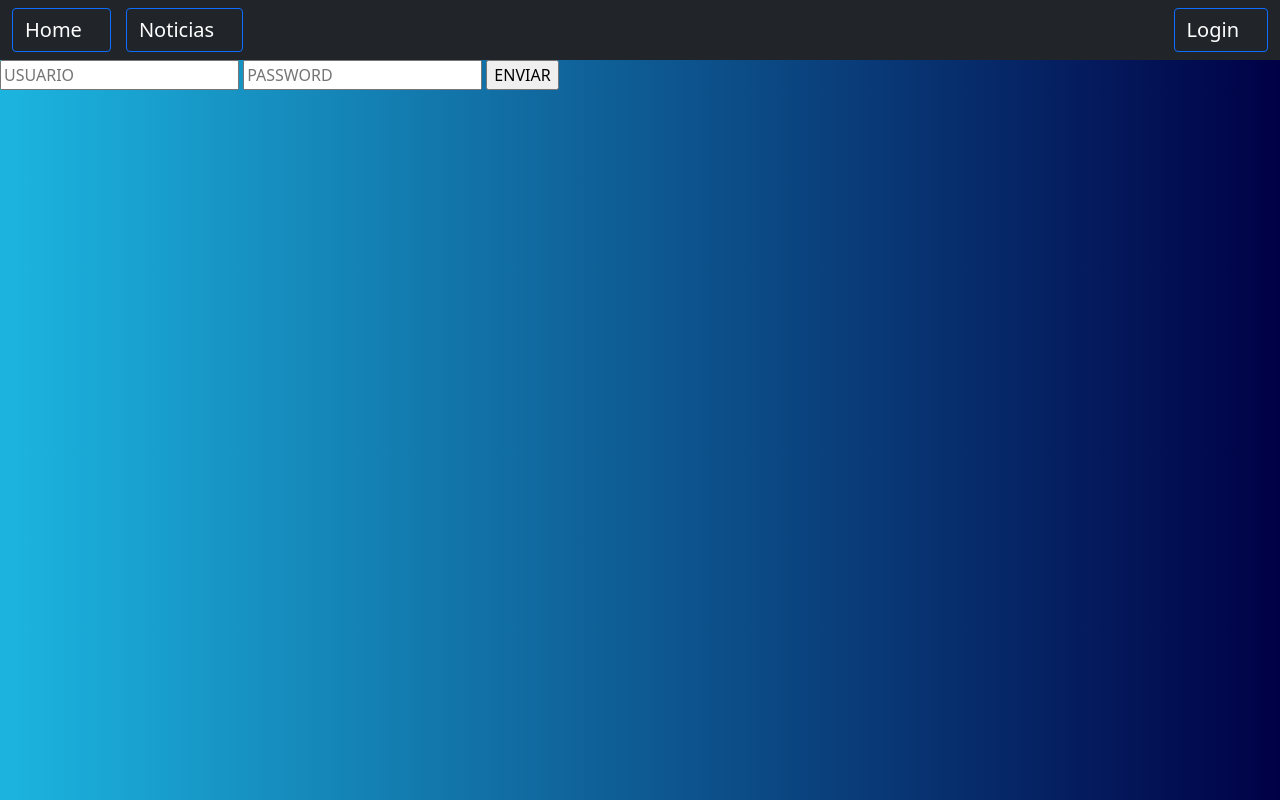
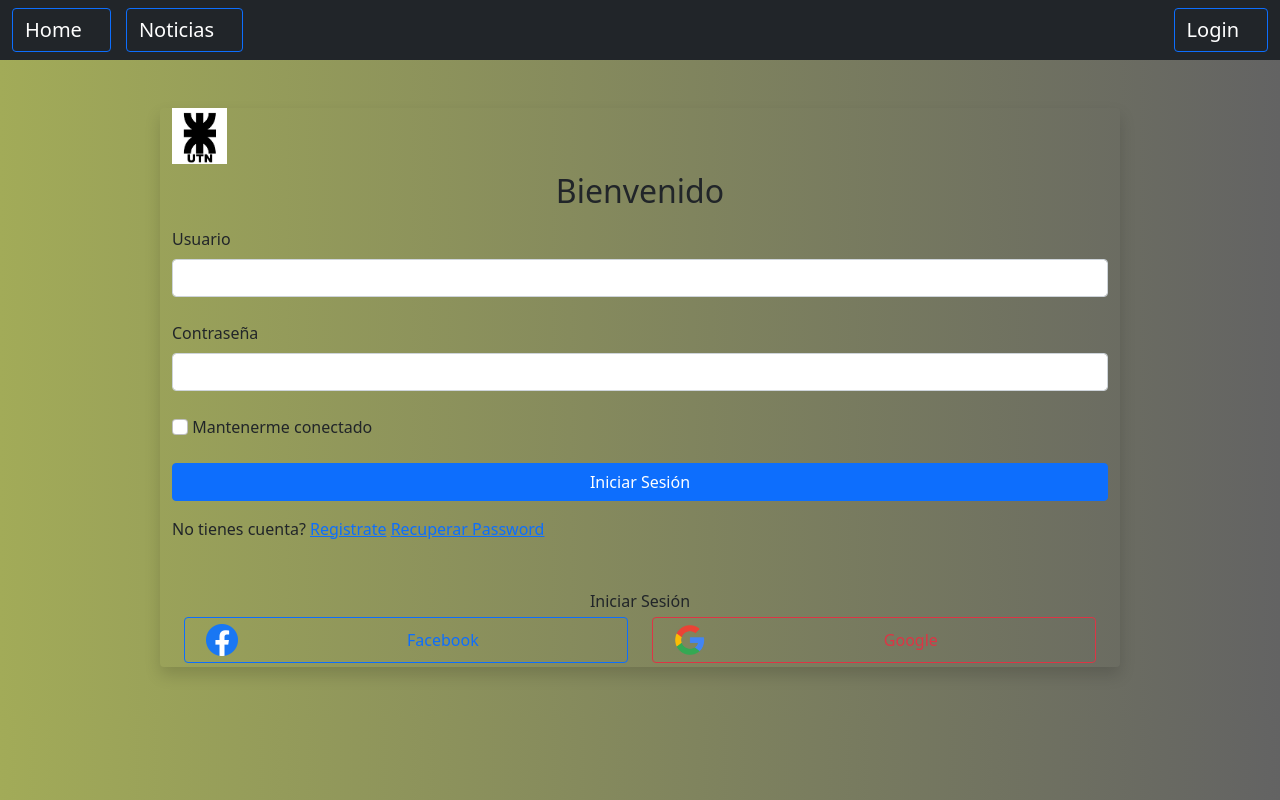
Before and after one commit to Rodrigoocordoba/Proyectoinfo, a Django app: page /login/ in a window 1280 px wide. Run offline with Django 3.2, Linux system fonts and the light colour scheme.

Commit message:
Haciendo visual del login

```diff
--- a/static/css/main.css
+++ b/static/css/main.css
@@ -1,7 +1,11 @@
+.bg{
+    background-position:center center;
+        }
+
 body{
-    background: #000046;  /* fallback for old browsers */
-    background: -webkit-linear-gradient(to right, #1CB5E0, #000046);  /* Chrome 10-25, Safari 5.1-6 */
-    background: linear-gradient(to right, #1CB5E0, #000046); /* W3C, IE 10+/ Edge, Firefox 16+, Chrome 26+, Opera 12+, Safari 7+ */
+    background: #636363;  /* fallback for old browsers */
+    background: -webkit-linear-gradient(to right, #a2ab58, #636363);  /* Chrome 10-25, Safari 5.1-6 */
+    background: linear-gradient(to right, #a2ab58, #636363); /* W3C, IE 10+/ Edge, Firefox 16+, Chrome 26+, Opera 12+, Safari 7+ */
 
 }
 
@@ -13,7 +17,7 @@ h1{
     margin: 20px;
     border-radius: 6px;
     overflow:hidden;
-    background:#fff;
+    background:rgb(0, 128, 128);
     box-shadow: 0 1 10px rgba(0,0,0,0.2);
     cursor: default;
     transition: all 400ms ease;
--- a/templates/usuarios/login.html
+++ b/templates/usuarios/login.html
@@ -1,13 +1,71 @@
 {% extends 'base.html' %}
+{% load static %}
 
 {% block contenido %}
-    <!--El metodo post lo que hace es enviar informacion oculta, a diferencia que viaje por url esta es secreta la informacion-->
-    <form method="POST"> {%csrf_token%}
-        {{form.errors}}
-        <!--esta es una variable por defecto que me muestra si es incorrecto el login-->
-        <input type="text" name="username" placeholder="USUARIO">
-        <input type = "password" name="password" placeholder="PASSWORD">
 
-        <input type = "submit" name="" value="ENVIAR">
-    </form>
-{% endblock %}
+    <div class="container w-75 mt-5 rounded shadow">
+
+                    <img src="{% static 'img/logo.png'%}" width="55px">
+                <h2 class=" text-center py-2">Bienvenido</h2>
+            <form method="POST"> {%csrf_token%}
+                {{form.errors}}
+                <form action="#">
+                    <div class="mb-4">
+                        <label for="email" class="form-label">Usuario</label>
+                        <input type="text" name = "username" class = "form-control">
+                    </div>
+                    <div class="mb-4">
+                        <label for="password" class="form-label">Contraseña</label>
+                        <input type="password" class = "form-control" name="password">
+                    </div>
+                    <div class="mb-4">
+                        <input type="checkbox" name="connected" class = "form-check-input">
+                        <label for="connected" class="form-check-label">Mantenerme conectado</label>
+                    </div>
+                    <div class="d-grid">
+                        <button type="submit" class = "btn btn-primary">Iniciar Sesión</button>
+                    </div>
+
+                    <div class="my-3">
+                        <span>No tienes cuenta? <a href="#">Registrate</a> </span>
+                        <span><a href="#">Recuperar Password</a></span>
+                    </div>
+                </form>
+            </form>
+                <!--Login con redes sociales-->
+
+                <div class="container w-100 my-5">
+                    <div class="row text-center">
+                        <div class="col-12">Iniciar Sesión</div>
+                    </div>
+                    <div class="row">
+                        <div class="col">
+                            <button class="btn btn-outline-primary w-100 my-1">
+                                <div class="row align-items-center">
+                                    <div class="col-2 d-none d-md-block">
+                                        <img src="{% static 'img/face.png'%}" width="32">
+                                    </div>
+                                    <div class="col-12 col-md-10 text-center">
+                                        Facebook
+                                    </div>
+                                </div>
+                            </button>
+                        </div>
+                        <div class="col">
+                            <button class="btn btn-outline-danger w-100 my-1">
+                                <div class="row align-items-center">
+                                    <div class="col-2 d-none d-md-block">
+                                        <img src="{% static 'img/google.png'%}" width="32">
+                                    </div>
+                                    <div class="col-12 col-md-10 text-center">
+                                        Google
+                                    </div>
+                                </div>
+                            </button>
+                        </div>
+                    </div>
+                </div>
+            </div>
+        </div>
+    </div>
+    {% endblock %}
```
Also changed, not shown: templates/usuarios/cosas.txt (+14 -0 lines), blog/db.sqlite3, static/img/face.png (added), static/img/google.png (added), static/img/login.png (added).
